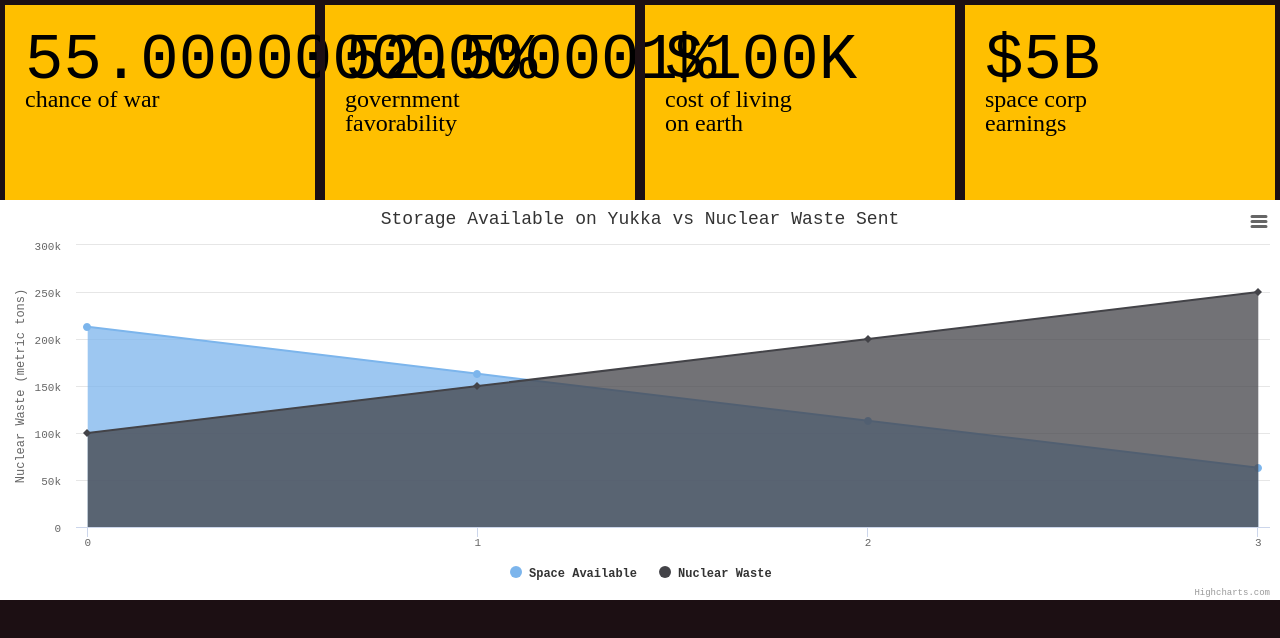
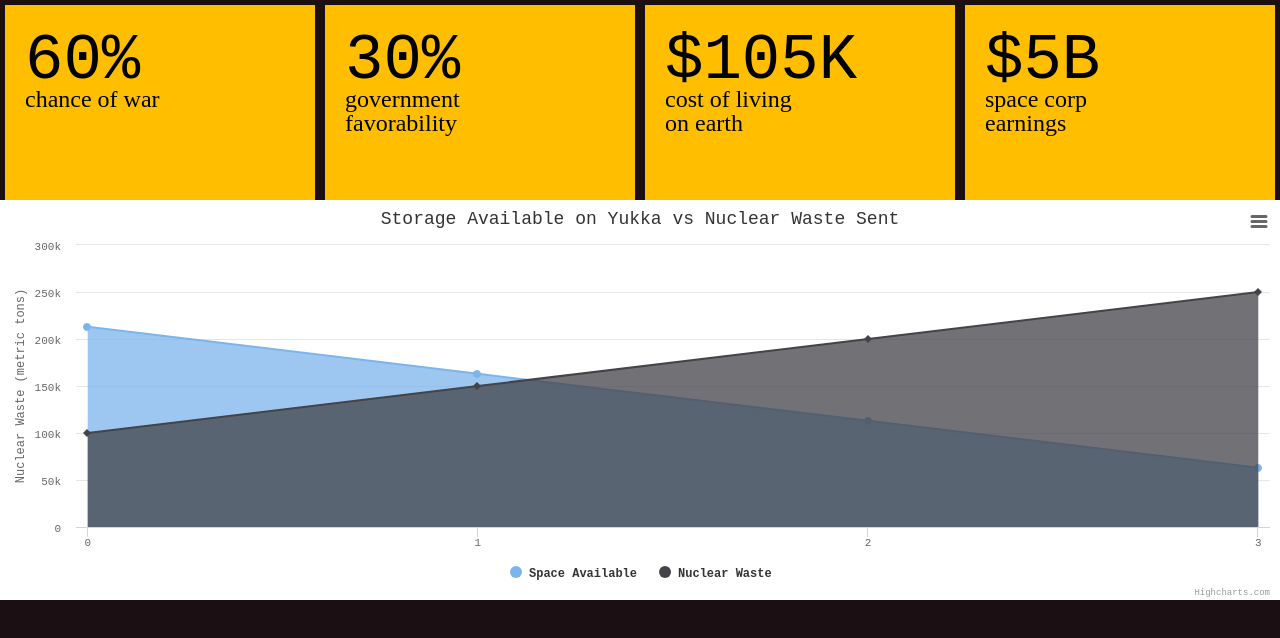
Before and after one commit to asu-ishrat/asu-ishrat.github.io, a plain HTML site: page radioactivity/index.html in a window 1280 px wide. Drawn offline with nearby package versions, Linux system fonts and the light colour scheme; a web font is replaced by a local one.

Commit message:
Updated data

```diff
--- a/radioactivity/index.html
+++ b/radioactivity/index.html
@@ -40,9 +40,9 @@
     </div>
 
     <script>
-        var warVal = 50*1.1;
-        var favorVal = 50*1.05;
-        var costVal = 100;
+        var warVal = 60;
+        var favorVal = 30;
+        var costVal = 105;
         var earningsVal = 5;
 
 
```
